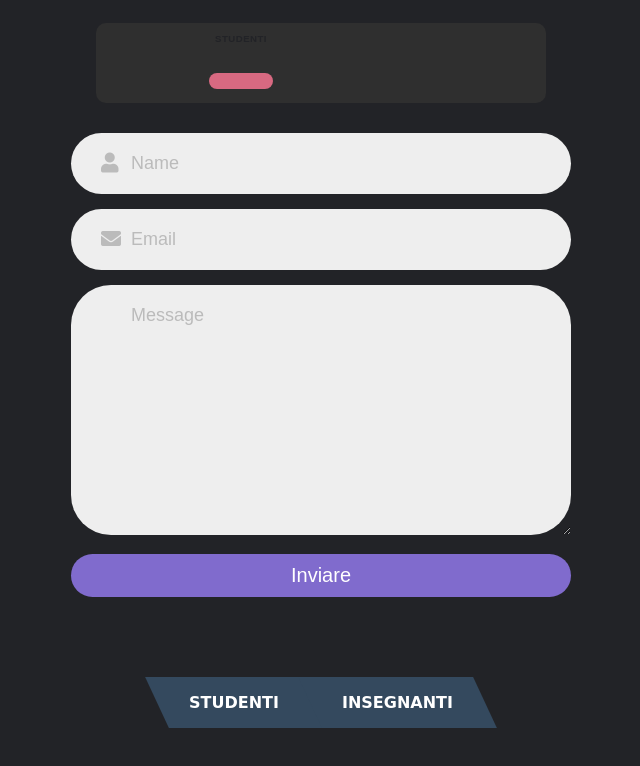
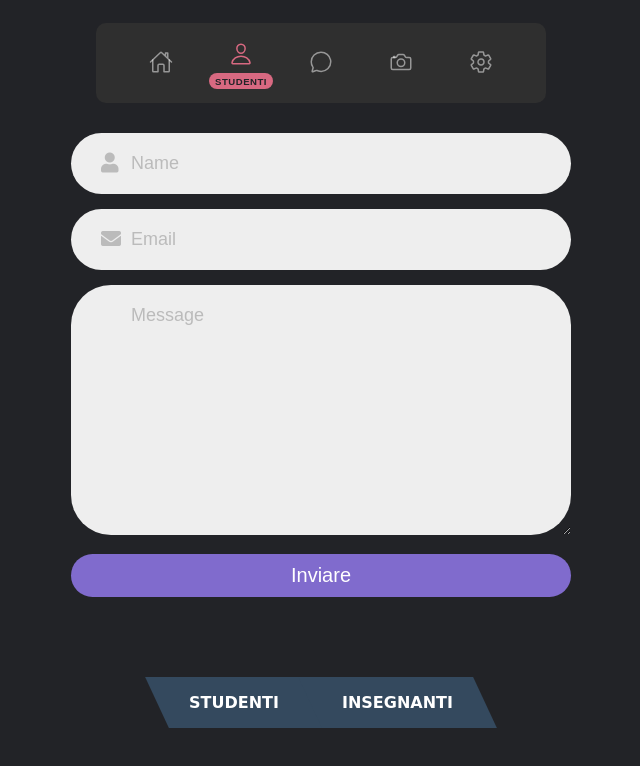
Before and after one commit to loginandout/classe2b, a plain HTML site: page web.html in a window 1280 px wide. Shown: the top 766 px of the page, without its empty margins (319-959 px from the left). Drawn offline with nearby package versions, Linux system fonts and the light colour scheme.

Commit message:
Add files via upload

```diff
--- a/web.html
+++ b/web.html
@@ -65,7 +65,7 @@
     list.forEach((item) =>
     item.addEventListener('click', activelink));
 </script>
-<script type="module" src="https://unpkg.com/ionicons@5.5.2/dist/ionicons/iI Feild nonicons.esm.js"></script>
+<script type="module" src="https://unpkg.com/ionicons@5.5.2/dist/ionicons/ionicons.esm.js"></script>
 <script nomodule src="https://unpkg.com/ionicons@5.5.2/dist/ionicons/ionicons.js"></script>
 <form action="https://sheetdb.io/api/v1/ixgpehbuvdw8t" method="post" id="sheetdb-form">
     <div class="container">
```
